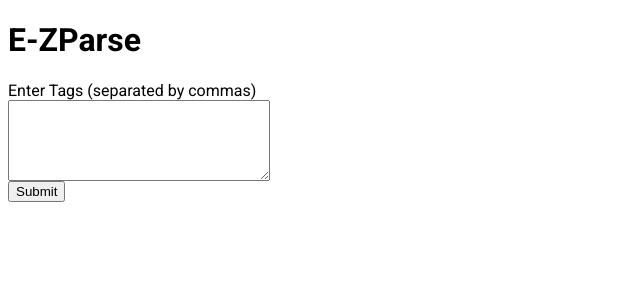
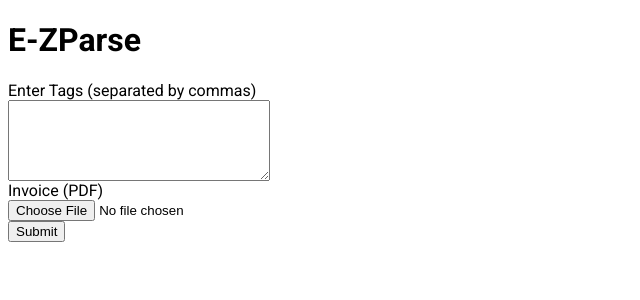
Before and after one commit to shah-a/int1.3-e-zparse, a Flask app: page / in a window 1280 px wide. Shown: the top 300 px of the page, without its empty margins (0-640 px from the left). Run offline with Flask 2, Linux system fonts and the light colour scheme.

Commit message:
[Update] tested pdfplumber in flask app

```diff
--- a/app.py
+++ b/app.py
@@ -1,4 +1,5 @@
-from flask import Flask, render_template, request
+from flask import Flask, render_template, request, redirect, url_for
+import pdfplumber
 
 app = Flask(__name__)
 app.config['ENV'] = 'development'
@@ -9,9 +10,18 @@ def home():
         tags = request.form.get('tags')
         tags = tags.split(',')
         tags = [tag.strip() for tag in tags]
-        print(tags)
-        return render_template('index.html')
 
+        file = request.files.get('pdf')
+
+        if not file:
+            return redirect(url_for('home'))
+
+        with pdfplumber.open(file) as pdf:
+            pages = [page.extract_text() for page in pdf.pages]
+
+        print(pages[0])
+
+        return redirect(url_for('home'))
     return render_template('index.html')
 
 if __name__ == '__main__':
--- a/templates/index.html
+++ b/templates/index.html
@@ -14,9 +14,11 @@
 
 <body>
   <h1>E-ZParse</h1>
-  <form method="POST">
+  <form method="POST" enctype=multipart/form-data>
     <label for="tags">Enter Tags (separated by commas)</label>
     <textarea name="tags" id="tags" cols="30" rows="5"></textarea>
+    <label for="pdf">Invoice (PDF)</label>
+    <input type="file" id="pdf" name="pdf">
     <button type="submit">Submit</button>
   </form>
 </body>
```
